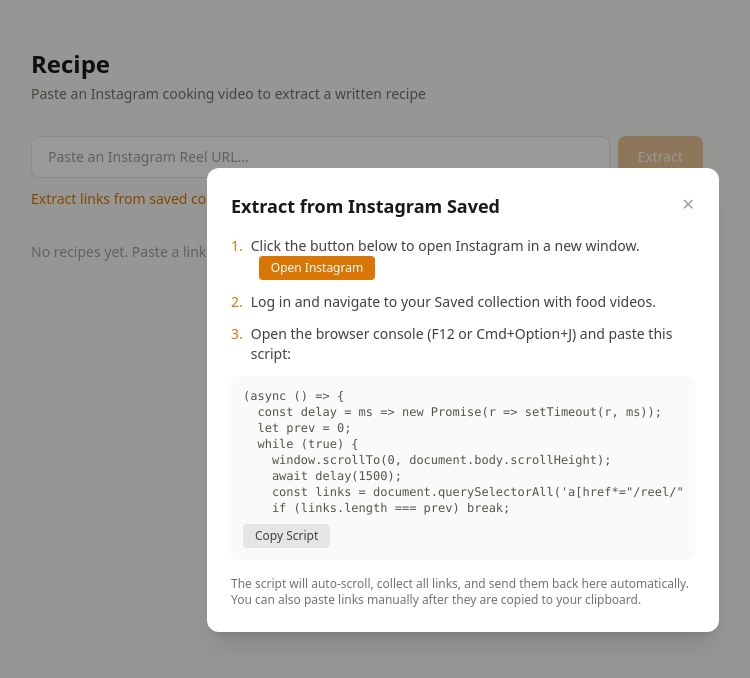
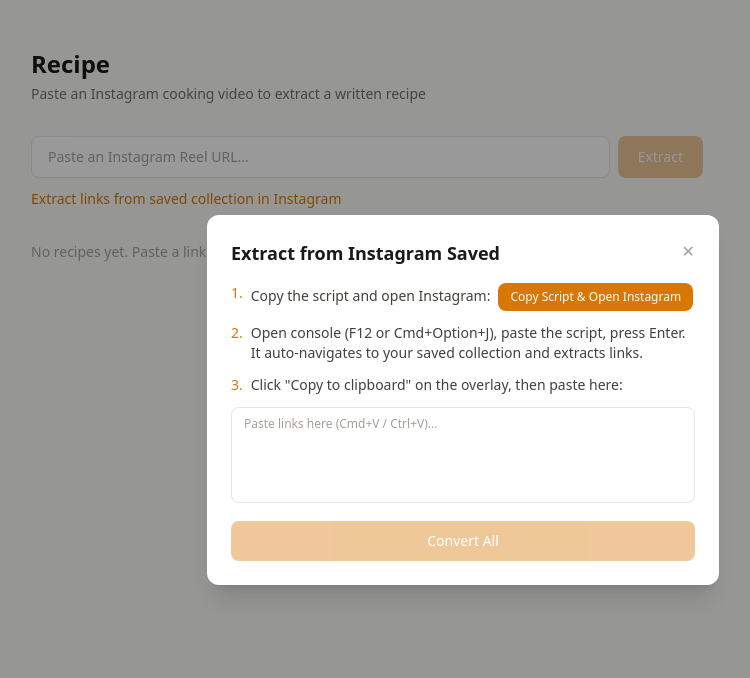
Before and after one commit to carldjapardi/recipe, a Next.js app: page / in a window 1280 px wide. Both pictures are taken after a click on the button "Extract links from saved collection in Instagram". Shown: the top 678 px of the page, without its empty margins (177-927 px from the left). Built offline with nearby package versions, Linux system fonts and the light colour scheme.

Commit message:
fixed ig extraction feature, works

```diff
--- a/src/app/page.tsx
+++ b/src/app/page.tsx
@@ -1,6 +1,6 @@
 "use client";
 
-import { useState, useCallback } from "react";
+import { useState } from "react";
 import { UrlInput } from "@/components/url-input";
 import { RecipeCard } from "@/components/recipe-card";
 import { RecipeDetail } from "@/components/recipe-detail";
@@ -55,10 +55,10 @@
     }
   }
 
-  const handleLinksReceived = useCallback((links: string[]) => {
+  function handleLinksReady(links: string[]) {
     setPendingLinks(links);
     setModalOpen(false);
-  }, []);
+  }
 
   async function handleConvertAll() {
     if (pendingLinks.length === 0) return;
@@ -187,7 +187,7 @@
       <CollectionModal
         open={modalOpen}
         onClose={() => setModalOpen(false)}
-        onLinksReceived={handleLinksReceived}
+        onLinksReady={handleLinksReady}
       />
     </div>
   );
--- a/src/components/collection-modal.tsx
+++ b/src/components/collection-modal.tsx
@@ -1,64 +1,76 @@
 "use client";
 
-import { useEffect, useCallback, useState } from "react";
+import { useState } from "react";
 
 const EXTRACT_SCRIPT = `(async () => {
   const delay = ms => new Promise(r => setTimeout(r, ms));
-  let prev = 0;
-  while (true) {
+  if (!location.pathname.includes("/saved")) {
+    const profileLinks = [...document.querySelectorAll('a[href^="/"]')].map(a => a.getAttribute("href")).filter(h => h.match(/^\\/[\\w.]+\\/$/));
+    const username = profileLinks.length ? profileLinks[0].replace(/\\//g, "") : null;
+    if (username) { console.log("[Recipe] Detected user: " + username + ". Navigating to saved..."); location.href = "/" + username + "/saved/"; }
+    else { alert("Navigate to your Saved collection first, then run this script again."); }
+    return;
+  }
+  console.log("[Recipe] On saved page. Scrolling to load all posts...");
+  let prev = -1, stable = 0;
+  for (let i = 0; i < 100; i++) {
     window.scrollTo(0, document.body.scrollHeight);
-    await delay(1500);
-    const links = document.querySelectorAll('a[href*="/reel/"], a[href*="/p/"]');
-    if (links.length === prev) break;
-    prev = links.length;
+    await delay(2000);
+    const count = [...document.querySelectorAll('a[href]')].filter(a => /\\/(reel|p)\\//.test(a.getAttribute("href"))).length;
+    console.log("[Recipe] Scroll " + (i+1) + " — " + count + " links");
+    if (count === prev) { stable++; if (stable >= 2) break; } else { stable = 0; prev = count; }
   }
-  const urls = [...new Set(
-    [...document.querySelectorAll('a[href*="/reel/"], a[href*="/p/"]')]
-      .map(a => a.href)
-  )];
-  if (window.opener) {
-    window.opener.postMessage({ type: "recipe-links", links: urls }, "*");
-  }
-  await navigator.clipboard.writeText(urls.join("\\n"));
-  alert(urls.length + " links extracted!");
+  const urls = [...new Set([...document.querySelectorAll('a[href]')].map(a => a.href).filter(h => /instagram\\.com\\/(reel|p)\\//.test(h)))];
+  console.log("[Recipe] Done! " + urls.length + " links:\\n" + urls.join("\\n"));
+  const d = document.createElement("div");
+  d.style.cssText = "position:fixed;inset:0;z-index:99999;background:rgba(0,0,0,0.85);display:flex;align-items:center;justify-content:center;font-family:system-ui";
+  d.innerHTML = '<div style="background:#fff;border-radius:12px;padding:24px;max-width:480px;width:90%"><p style="font-size:16px;font-weight:700;color:#1c1917;margin:0 0 12px">' + urls.length + ' links found</p><textarea id="recipe-urls" style="width:100%;height:140px;border:1px solid #d6d3d1;border-radius:8px;padding:10px;font-size:13px;color:#2563eb;line-height:1.6;resize:none">' + urls.join("\\n") + '</textarea><button id="recipe-copy" style="margin-top:12px;width:100%;padding:12px;background:#d97706;color:#fff;border:none;border-radius:8px;font-size:14px;font-weight:600;cursor:pointer">Copy to clipboard</button><p style="font-size:12px;color:#78716c;margin:8px 0 0;text-align:center">Then go back to the Recipe app and paste</p></div>';
+  document.body.appendChild(d);
+  d.addEventListener("click", e => { if (e.target === d) d.remove(); });
+  document.getElementById("recipe-copy").addEventListener("click", async () => {
+    document.getElementById("recipe-urls").select();
+    try { await navigator.clipboard.writeText(document.getElementById("recipe-urls").value); } catch(e) { document.execCommand("copy"); }
+    document.getElementById("recipe-copy").textContent = "Copied!";
+  });
 })();`;
+
+function parseLinks(text: string): string[] {
+  return text
+    .split(/[\n,]+/)
+    .map((s) => s.trim())
+    .filter((s) => /instagram\.com\/(reel|p)\//.test(s));
+}
 
 export function CollectionModal({
   open,
   onClose,
-  onLinksReceived,
+  onLinksReady,
 }: {
   open: boolean;
   onClose: () => void;
-  onLinksReceived: (links: string[]) => void;
+  onLinksReady: (links: string[]) => void;
 }) {
   const [copied, setCopied] = useState(false);
+  const [pastedText, setPastedText] = useState("");
 
-  const handleMessage = useCallback(
-    (e: MessageEvent) => {
-      if (e.data?.type === "recipe-links" && Array.isArray(e.data.links)) {
-        onLinksReceived(e.data.links);
-      }
-    },
-    [onLinksReceived]
-  );
-
-  useEffect(() => {
-    window.addEventListener("message", handleMessage);
-    return () => window.removeEventListener("message", handleMessage);
-  }, [handleMessage]);
-
-  function openInstagram() {
-    window.open("https://www.instagram.com", "_blank", "width=500,height=700");
-  }
-
-  async function copyScript() {
+  async function copyAndOpen() {
     await navigator.clipboard.writeText(EXTRACT_SCRIPT);
     setCopied(true);
     setTimeout(() => setCopied(false), 2000);
+    window.open("https://www.instagram.com", "_blank");
+  }
+
+  function handleConvert() {
+    const links = parseLinks(pastedText);
+    if (links.length > 0) {
+      onLinksReady(links);
+      setPastedText("");
+    }
   }
 
   if (!open) return null;
+
+  const parsedCount = parseLinks(pastedText).length;
 
   return (
     <div className="fixed inset-0 z-50 flex items-center justify-center bg-black/40">
@@ -67,10 +79,7 @@
           <h2 className="text-lg font-semibold text-stone-900">
             Extract from Instagram Saved
           </h2>
-          <button
-            onClick={onClose}
-            className="text-stone-400 hover:text-stone-600"
-          >
+          <button onClick={onClose} className="text-stone-400 hover:text-stone-600">
             &#10005;
           </button>
         </div>
@@ -79,43 +88,45 @@
           <li className="flex gap-2">
             <span className="shrink-0 font-medium text-amber-600">1.</span>
             <span>
-              Click the button below to open Instagram in a new window.
+              Copy the script and open Instagram:
               <button
-                onClick={openInstagram}
-                className="ml-2 rounded bg-amber-600 px-3 py-1 text-xs font-medium text-white hover:bg-amber-700"
+                onClick={copyAndOpen}
+                className="ml-2 rounded-lg bg-amber-600 px-3 py-1.5 text-xs font-medium text-white hover:bg-amber-700"
               >
-                Open Instagram
+                {copied ? "Copied & Opened!" : "Copy Script & Open Instagram"}
               </button>
             </span>
           </li>
           <li className="flex gap-2">
             <span className="shrink-0 font-medium text-amber-600">2.</span>
-            <span>Log in and navigate to your Saved collection with food videos.</span>
+            <span>Open console (F12 or Cmd+Option+J), paste the script, press Enter. It auto-navigates to your saved collection and extracts links.</span>
           </li>
           <li className="flex gap-2">
             <span className="shrink-0 font-medium text-amber-600">3.</span>
-            <span>
-              Open the browser console (F12 or Cmd+Option+J) and paste this script:
-            </span>
+            <span>Click "Copy to clipboard" on the overlay, then paste here:</span>
           </li>
         </ol>
 
-        <div className="mt-3 rounded-lg bg-stone-50 p-3">
-          <pre className="max-h-32 overflow-auto text-xs text-stone-600">
-            {EXTRACT_SCRIPT}
-          </pre>
-          <button
-            onClick={copyScript}
-            className="mt-2 rounded bg-stone-200 px-3 py-1 text-xs font-medium text-stone-700 hover:bg-stone-300"
-          >
-            {copied ? "Copied!" : "Copy Script"}
-          </button>
-        </div>
+        <textarea
+          value={pastedText}
+          onChange={(e) => setPastedText(e.target.value)}
+          placeholder="Paste links here (Cmd+V / Ctrl+V)..."
+          className="mt-3 h-24 w-full resize-none rounded-lg border border-stone-200 bg-white px-3 py-2 text-xs text-stone-800 outline-none placeholder:text-stone-400 focus:border-amber-500 focus:ring-2 focus:ring-amber-100"
+        />
 
-        <p className="mt-4 text-xs text-stone-500">
-          The script will auto-scroll, collect all links, and send them back here automatically.
-          You can also paste links manually after they are copied to your clipboard.
-        </p>
+        {parsedCount > 0 && (
+          <p className="mt-1 text-xs text-stone-500">
+            {parsedCount} valid link{parsedCount > 1 ? "s" : ""} detected
+          </p>
+        )}
+
+        <button
+          onClick={handleConvert}
+          disabled={parsedCount === 0}
+          className="mt-3 w-full rounded-lg bg-amber-600 py-2.5 text-sm font-medium text-white hover:bg-amber-700 disabled:cursor-not-allowed disabled:opacity-40"
+        >
+          Convert {parsedCount > 0 ? `${parsedCount} link${parsedCount > 1 ? "s" : ""}` : "All"}
+        </button>
       </div>
     </div>
   );
--- a/src/lib/video.ts
+++ b/src/lib/video.ts
@@ -24,7 +24,13 @@
   return new Promise((resolve, reject) => {
     execFile(
       "yt-dlp",
-      ["-f", "mp4", "--merge-output-format", "mp4", "-o", output, "--no-playlist", url],
+      [
+        "-f", "worst[ext=mp4]/worst",
+        "--merge-output-format", "mp4",
+        "-o", output,
+        "--no-playlist",
+        url,
+      ],
       { timeout: 60_000 },
       (error) => {
         if (error) {
@@ -48,7 +54,8 @@
   return new Promise((resolve, reject) => {
     execFile(
       "ffmpeg",
-      ["-i", videoPath, "-vf", "fps=1", "-q:v", "2", pattern],
+      // ["-i", videoPath, "-vf", "fps=1,scale=512:-2", "-q:v", "5", pattern],
+      ["-i", videoPath, "-vf", "fps=0.5,scale=512:-2", "-q:v", "5",pattern,],
       { timeout: 30_000 },
       (error) => {
         if (error) {
@@ -77,7 +84,15 @@
   return new Promise((resolve, reject) => {
     execFile(
       "ffmpeg",
-      ["-i", videoPath, "-vn", "-acodec", "libmp3lame", "-q:a", "4", output],
+      [
+        "-i", videoPath,
+        "-vn",
+        "-ac", "1",
+        "-ar", "16000",
+        "-acodec", "libmp3lame",
+        "-q:a", "7",
+        output,
+      ],
       { timeout: 30_000 },
       (error) => {
         if (error) {
@@ -102,7 +117,7 @@
   for (const p of paths) {
     try {
       if (!existsSync(p)) continue;
-      if (p.endsWith(".mp4") || p.endsWith(".jpg")) {
+      if (p.endsWith(".mp4") || p.endsWith(".jpg") || p.endsWith(".mp3")) {
         unlinkSync(p);
       } else {
         readdirSync(p).forEach((f) => unlinkSync(join(p, f)));
```
